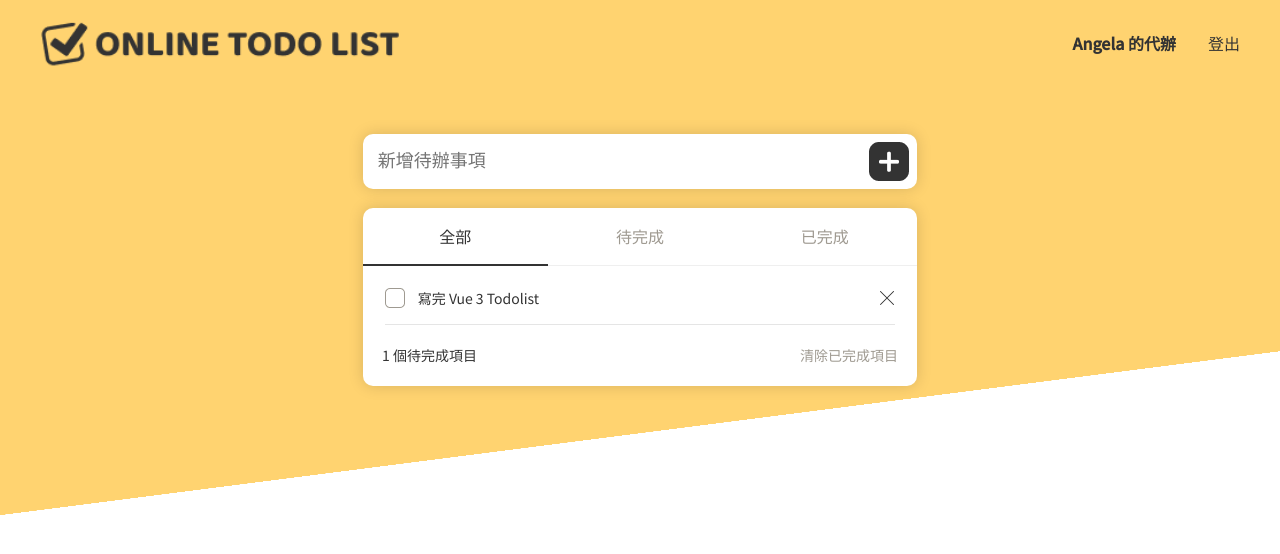
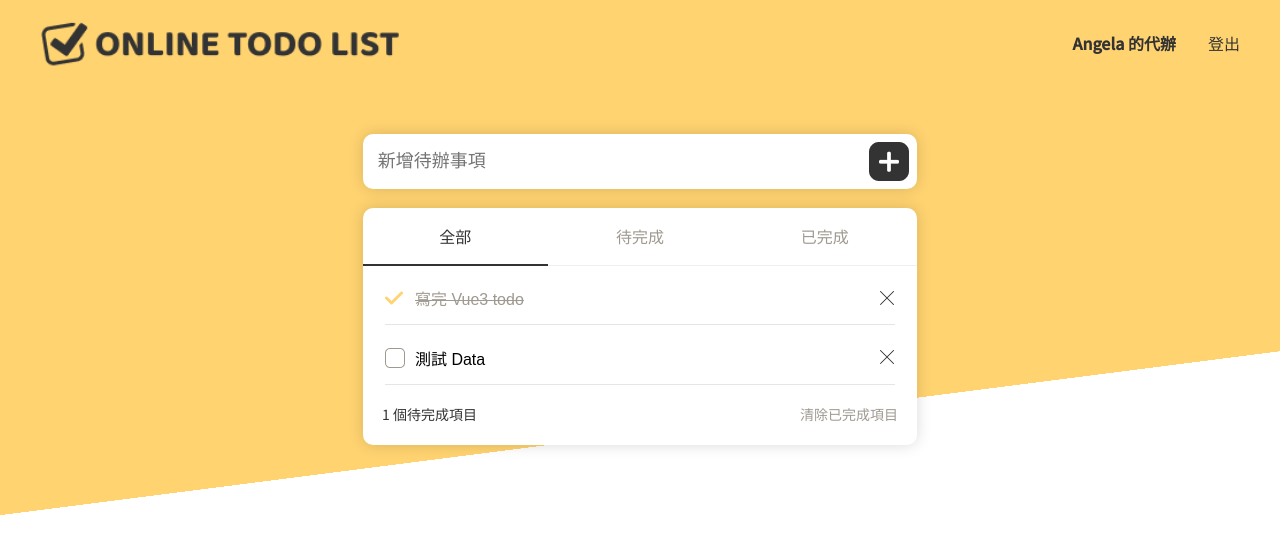
Before and after one commit to suochantsao/vue3-todo, a Vue app: page / in a window 1280 px wide. Shown: the top 554 px of the page. Built offline with nearby package versions, Linux system fonts and the light colour scheme.

Commit message:
[FEAT]完成 Todolist CRUD

```diff
--- a/src/components/Input.vue
+++ b/src/components/Input.vue
@@ -2,12 +2,17 @@
   <div class="input-component">
     <span>{{ inputData.title }}</span>
     <div class="input-block">
-      <input :type="inputData.inputType" :placeholder="inputData.placeholder" />
+      <!-- 要使用 keypress 解決中文選字直接觸發的問題 -->
+      <input
+        v-model="Input.todo"
+        :type="inputData.inputType"
+        :placeholder="inputData.placeholder"
+        @keypress.enter="addTodo()"
+      />
       <img
         src="@/assets/img/plus.png"
-        alt=""
-        srcset=""
         v-if="inputData.todoIcon"
+        @click="addTodo()"
       />
     </div>
     <span class="hint-text" v-if="!inputData.todoIcon">此欄位不可為空</span>
@@ -19,6 +24,9 @@ import { ref } from "vue";
 
 const inputValue = ref({
   data: "",
+});
+const Input = ref({
+  todo: "",
 });
 
 export default {
@@ -33,9 +41,20 @@ export default {
       },
     },
   },
-  setup() {
+  setup(props, { emit }) {
+    const addTodo = () => {
+      if (Input.value.todo === "") {
+        alert("請先輸入代辦");
+        return;
+      }
+      console.log("Test Add Todo", Input.value.todo);
+      emit("newTodo", Input.value.todo);
+      Input.value.todo = "";
+    };
     return {
       inputValue,
+      addTodo,
+      Input,
     };
   },
 };
--- a/src/components/Todo.vue
+++ b/src/components/Todo.vue
@@ -1,42 +1,61 @@
 <template lang="">
-  <ul class="todo-list">
+  <ul class="todo-list" :key="index" v-for="(item, index) in LIST">
     <li>
       <img
-        v-if="!checkTodo.isCheck"
+        v-if="!item.isCheck"
         src="@/assets/img/checkbox.png"
-        @click="completeCheck()"
+        @click="completeCheck(index)"
       />
       <img
-        v-if="checkTodo.isCheck"
+        v-if="item.isCheck"
         src="@/assets/img/check.png"
-        @click="completeCheck()"
+        @click="completeCheck(index)"
       />
-      <p :class="checkTodo.isCheck ? checkTodo.checkStyle : ''">
-        寫完 Vue 3 Todolist
-      </p>
+      <input v-model="item.todo" :class="{ checked: item.isCheck }" />
     </li>
+
     <li>
-      <img src="@/assets/img/Vector.png" alt="" srcset="" />
+      <img src="@/assets/img/Vector.png" @click="delTodo(index)" />
     </li>
   </ul>
 </template>
 <script>
-import { ref } from "vue";
-
-const checkTodo = ref({
-  isCheck: false,
-  checkStyle: "checked",
-});
+import { ref, watch } from "vue";
 
 export default {
   name: "TodoComponent",
-  setup() {
-    const completeCheck = () => {
-      checkTodo.value.isCheck = !checkTodo.value.isCheck;
+  // * 22/05/27 不能直接修改 props 的值，會噴 Unexpected mutation of 'props 的值' prop
+  props: {
+    todolist: {
+      default: [],
+    },
+  },
+  setup(props) {
+    watch(
+      props.todolist,
+      (value) => {
+        LIST.value = value;
+        console.log(value);
+      },
+      {
+        deep: true,
+      }
+    );
+
+    const LIST = ref([...props.todolist]);
+
+    const completeCheck = (index) => {
+      LIST.value[index].isCheck = !LIST.value[index].isCheck;
     };
+    const delTodo = (index) => {
+      LIST.value.splice(index, 1);
+      console.log(LIST.value);
+    };
+
     return {
-      checkTodo,
       completeCheck,
+      LIST,
+      delTodo,
     };
   },
 };
@@ -52,19 +71,23 @@ export default {
   border-bottom: 1px solid #e5e5e5;
   li {
     display: flex;
-    font-size: 14px;
+    font-size: 1em;
     align-items: center;
 
-    p {
-      margin-left: 0.8rem;
-    }
     .checked {
       color: #9f9a91;
+      padding: 1px 4px;
       text-decoration-line: line-through;
     }
     img {
       cursor: pointer;
     }
+    input {
+      border: none;
+      font-size: 1em;
+      margin-left: 8px;
+      outline: none;
+    }
   }
 }
 </style>
--- a/src/views/TodoList.vue
+++ b/src/views/TodoList.vue
@@ -3,25 +3,23 @@
     <nav>
       <img class="logo-img" src="@/assets/img/logo_lg.png" alt="LOGO" />
       <div class="nav-btn-block">
-        <span class="user-name" @click="toLoginPage"
-          >{{ data.userName }} 的代辦</span
-        >
+        <span class="user-name">{{ DATA.userName }} 的代辦</span>
         <span class="logout-btn" @click="toLoginPage">登出</span>
       </div>
     </nav>
     <main>
-      <Input :input-data="todoInputData" />
+      <Input :input-data="todoInputData" @newTodo="addNewTodo" />
       <div class="list-section">
-        <div class="non-data-block" v-if="data.listLength === 0">
+        <div class="non-data-block" v-if="DATA.listAry.length === 0">
           <span>目前尚無待辦事項 </span>
           <img src="@/assets/img/empty.png" alt="" />
         </div>
-        <div class="todolist-block" v-if="data.listLength !== 0">
+        <div class="todolist-block" v-if="DATA.listAry.length !== 0">
           <FilterTab />
-          <Todo />
+          <Todo :todolist="DATA.listAry" />
           <ul class="complete-block">
-            <li>{{ data.listLength }} 個待完成項目</li>
-            <li class="clean-btn">清除已完成項目</li>
+            <li>{{ DATA.listLength }} 個待完成項目</li>
+            <li class="clean-btn" @click="delCompletedTodo">清除已完成項目</li>
           </ul>
         </div>
       </div>
@@ -36,17 +34,22 @@ import FilterTab from "@/components/FilterTab";
 
 // Methods
 import { useRouter } from "vue-router";
-import { ref } from "vue";
+import { ref, watch, onMounted } from "vue";
 
 const todoInputData = ref({
   todoIcon: true,
   placeholder: "新增待辦事項",
 });
-const data = ref({
+
+const DATA = ref({
   filter: "All",
   selected: "selected-tab",
   userName: "Angela",
-  listLength: 1,
+  listAry: [
+    { todo: "寫完 Vue3 todo", isCheck: true },
+    { todo: "測試 Data", isCheck: false },
+  ],
+  listLength: 0,
 });
 
 export default {
@@ -58,13 +61,50 @@ export default {
       router.push("/auth/login");
     };
     const changeFilter = (filter) => {
-      data.value.filter = filter;
+      DATA.value.filter = filter;
     };
+    const addNewTodo = (value) => {
+      DATA.value.listAry.push({
+        todo: value,
+        isCheck: false,
+      });
+    };
+    const countAryLength = (value) => {
+      DATA.value.listLength = 0;
+      value.forEach((item) => {
+        if (item.isCheck === false) {
+          DATA.value.listLength += 1;
+        }
+      });
+    };
+
+    const delCompletedTodo = () => {
+      console.log("test click clear all completed todo");
+
+      const ary = DATA.value.listAry.filter((item) => {
+        return item.isCheck !== true;
+      });
+
+      console.log(ary);
+      DATA.value.listAry = ary;
+      // console.log(DATA.value.listAry);
+    };
+
+    onMounted(() => {
+      countAryLength(DATA.value.listAry);
+    });
+    watch(DATA.value.listAry, (value) => {
+      countAryLength(value);
+    });
+
     return {
       toLoginPage,
       todoInputData,
-      data,
+      DATA,
       changeFilter,
+      addNewTodo,
+      countAryLength,
+      delCompletedTodo,
     };
   },
 };
--- a/src/views/auth/Login.vue
+++ b/src/views/auth/Login.vue
@@ -40,7 +40,6 @@ export default {
   setup() {
     const router = useRouter();
     const toSignUpPage = (path) => {
-      console.log(TEST.value.data);
       router.push(path);
     };
     return {
```
